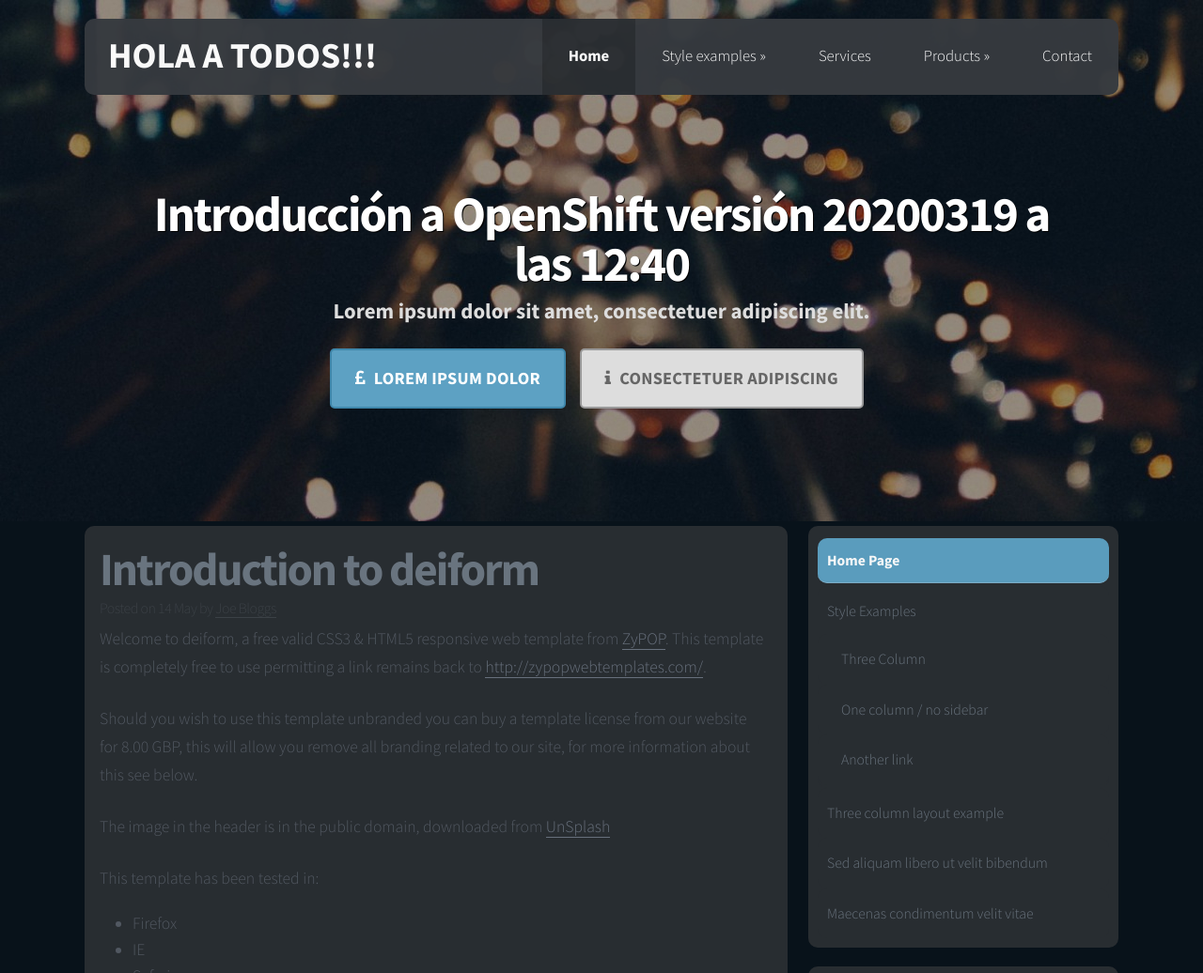
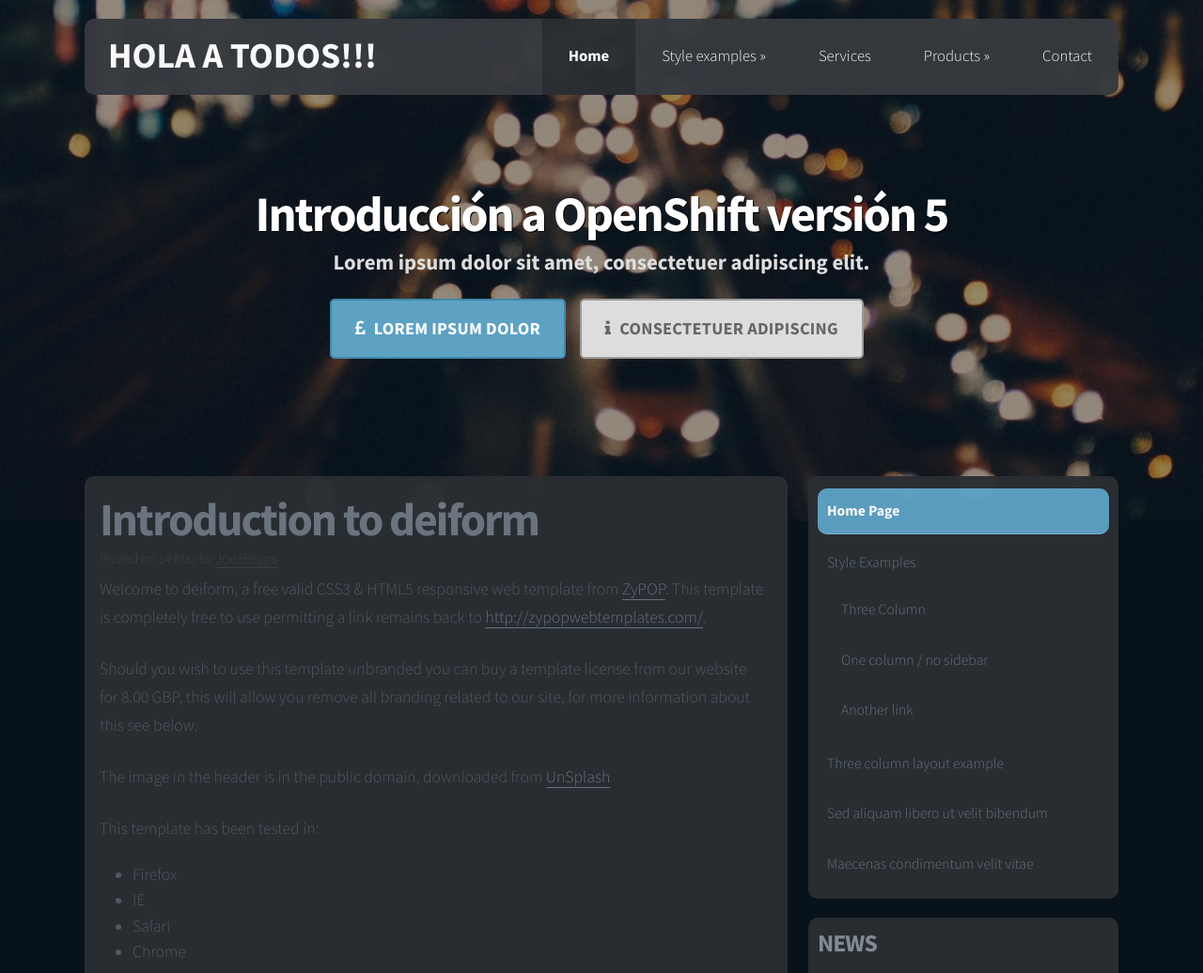
Before and after one commit to migvigil/laboratorio, a plain HTML site: page index.html in a window 1280 px wide. Shown: the top 1036 px of the page at 94% size. Drawn offline with Linux system fonts and the light colour scheme.

Commit message:
cambios ver 5

```diff
--- a/index.html
+++ b/index.html
@@ -91,7 +91,7 @@
 
 		<div class="intro-content">
 
-                    <h2>Introducción a OpenShift  versión 20200319 a las 12:40 </h2>
+                    <h2>Introducción a OpenShift  versión 5 </h2>
                     <p>Lorem ipsum dolor sit amet, consectetuer adipiscing elit.</p>
 
 			<p><a href="#" class="button button-slider"><i class="fa fa-gbp"></i> Lorem ipsum dolor</a>
```
